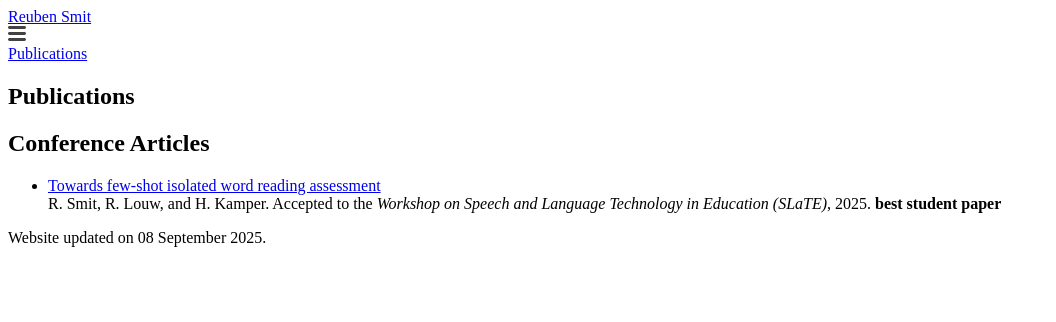
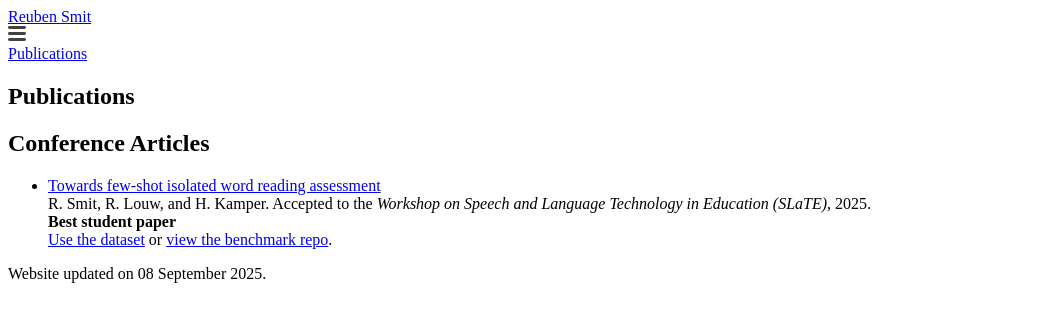
Before and after one commit to Reubix29/Reubix29.github.io, a Jekyll site: the page built from publications.md, in a window 1280 px wide. Shown: the top 322 px of the page, without its empty margins (0-1056 px from the left). Built offline with Jekyll 4.4.1, drawn with Linux system fonts in a browser that asks for light colours; a style sheet for code colours, icons or effects is not loaded.

Commit message:
added links to ISACS and benchmark repo

```diff
--- a/publications.md
+++ b/publications.md
@@ -9,4 +9,6 @@ permalink: /publications/
 ## Conference Articles
 
 - [Towards few-shot isolated word reading assessment](https://arxiv.org/abs/2507.12217)
-  R. Smit, R. Louw, and H. Kamper. Accepted to the *Workshop on Speech and Language Technology in Education (SLaTE)*, 2025. **best student paper**
+  R. Smit, R. Louw, and H. Kamper. Accepted to the *Workshop on Speech and Language Technology in Education (SLaTE)*, 2025.
+  **Best student paper**
+  [Use the dataset](https://www.rsmit.co.za/isolated-afrikaans-child-speech/) or [view the benchmark repo](https://github.com/Reubix29/child-speech-bench).
```
